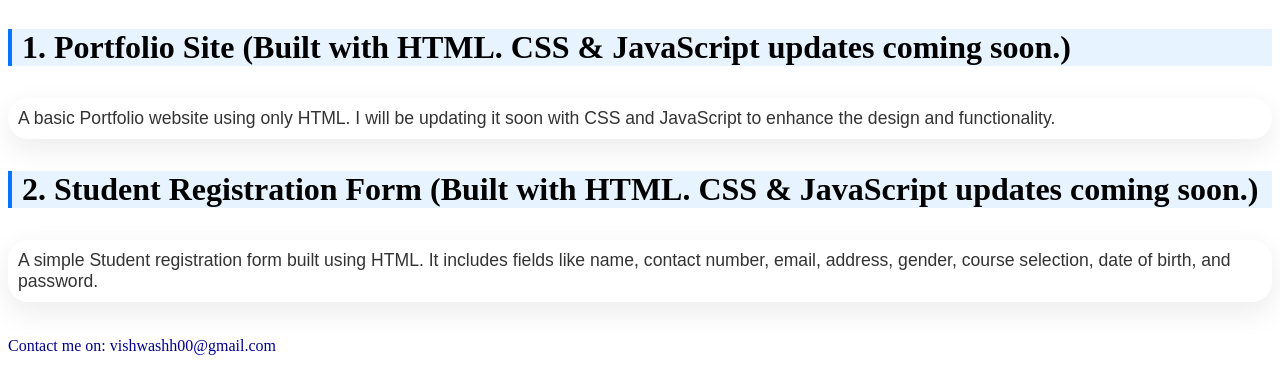
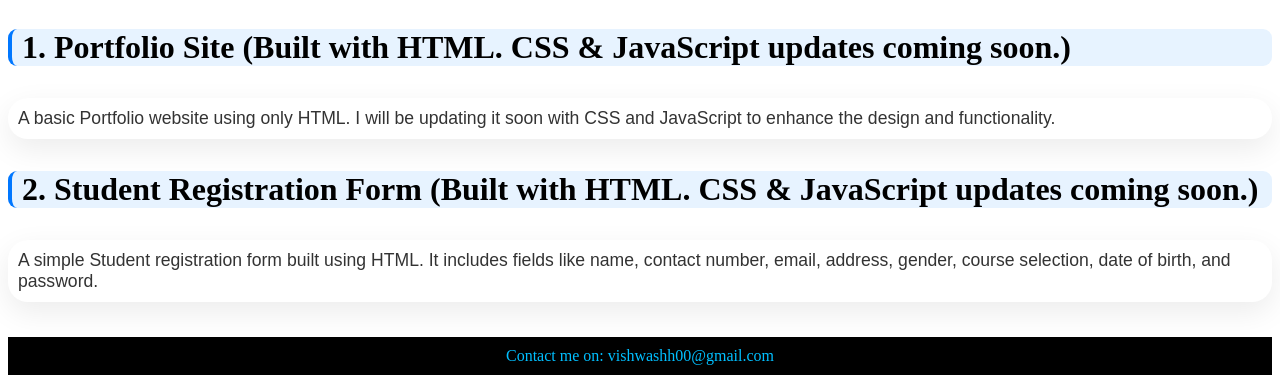
Before and after one commit to Vishwashwd/portfolio, a plain HTML site: page index.html in a window 1280 px wide. Shown: the part 712-1095 px from the top of the page. Drawn offline with Linux system fonts and the light colour scheme.

Commit message:
Changes in footer makes it more attractive

```diff
--- a/index.html
+++ b/index.html
@@ -64,7 +64,7 @@
     <!-- Footer part -->
 
     <footer id="contact">
-        Contact me on: vishwashh00@gmail.com
+        <a href="#">Contact me on: vishwashh00@gmail.com</a>
     </footer>
 
 </body>
--- a/style.css
+++ b/style.css
@@ -20,7 +20,22 @@ nav a {
 
 
 footer {
-    color: #00008B;
+    color: #0080FE;
+    text-align: center;
+    background-color: black;
+    padding: 10px;
+    font-weight: 500;
+
+}
+
+footer a {
+    text-decoration: none;
+    color: #00BFFF;
+
+}
+
+footer a:hover {
+    color: #FFFFFF;
 }
 
 .name {
@@ -59,4 +74,5 @@ h3 {
     font-size:xx-large;
     border-left: 4px solid #0077ff;
     padding-left: 10px;
+    border-radius: 9px;
 }
```
